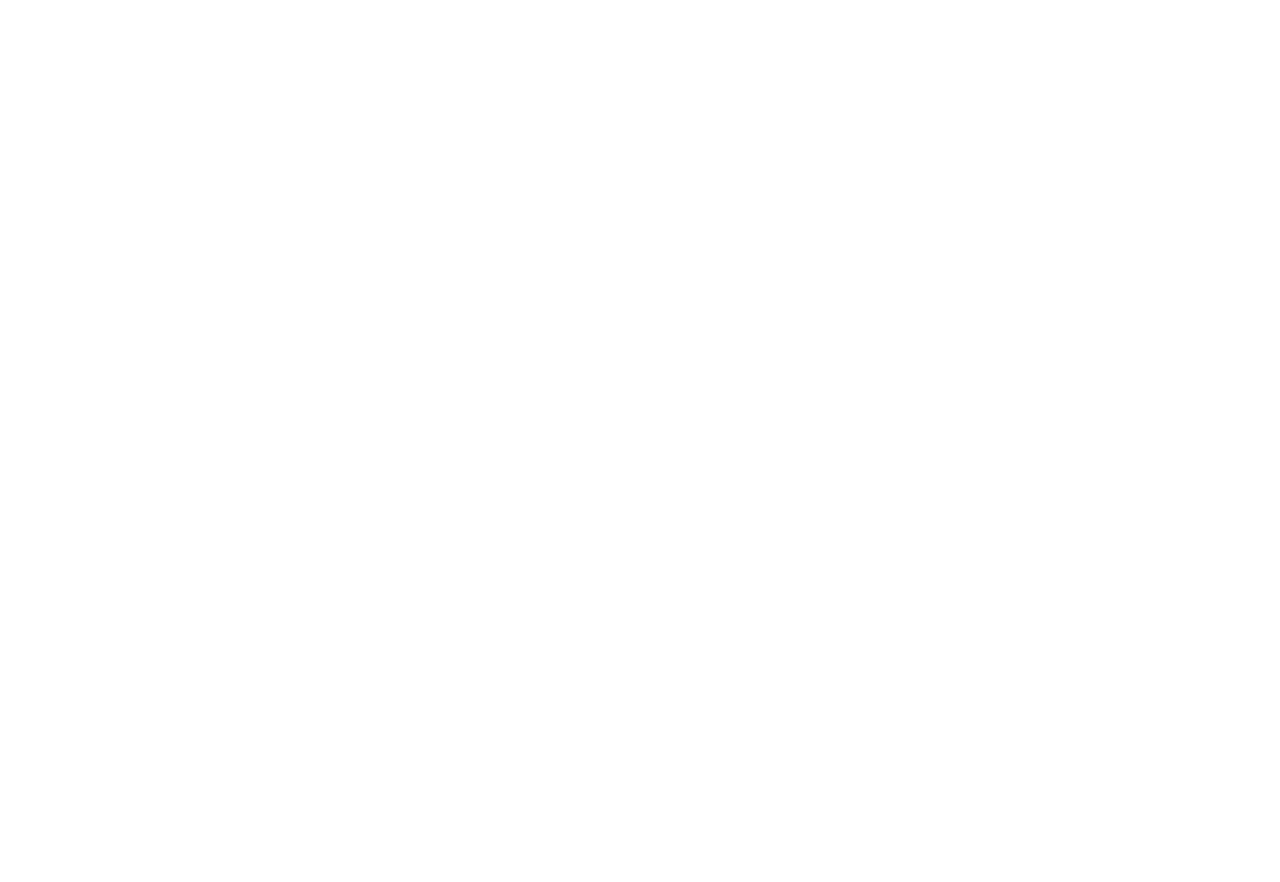
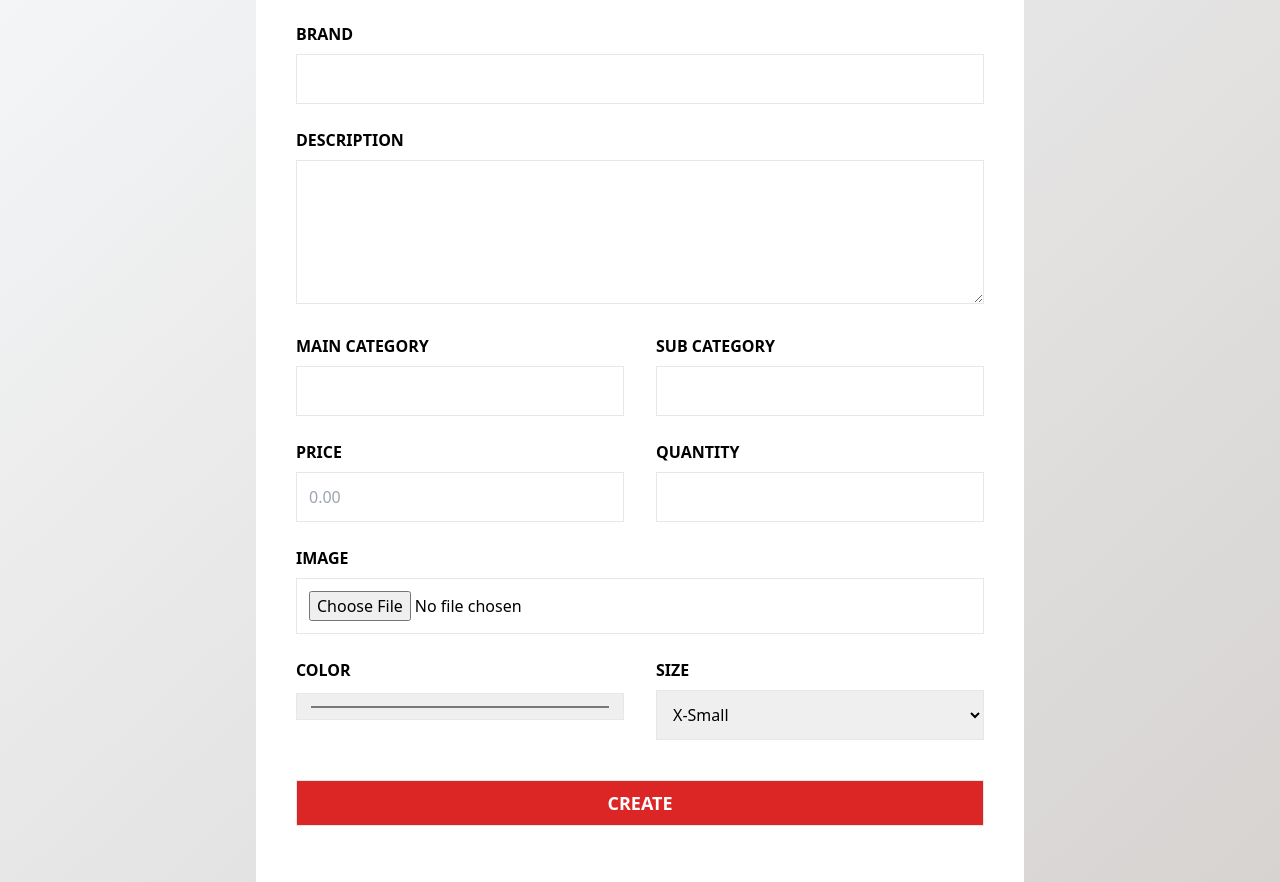
Before and after one commit to jordanruhle/ecommerce, a React (Create React App) app in the folder client/: page /products/create in a window 1280 px wide. Before the commit this address had no page. Shown: the part 300-1182 px from the top of the page. Before the commit the page ends 800 px from the top, so only its background shows below. Built offline with nearby package versions, Linux system fonts and the light colour scheme.

Commit message:
Create one Product page

```diff
--- a/client/src/App.js
+++ b/client/src/App.js
@@ -10,6 +10,7 @@
 import AdminLogin from './views/AdminLogin';
 import AdminOrders from './views/AdminOrders';
 import AdminProducts from './views/AdminProducts';
+import ProductCreateOne from './views/ProductCreateOne';
 
 function App() {
   return (
@@ -23,6 +24,7 @@
         <Route element={<AdminLogin />} path='/admin' />
         <Route element={<AdminOrders />} path='/dashboard/orders' />
         <Route element={<AdminProducts />} path='/dashboard/products' />
+        <Route element={<ProductCreateOne />} path='/products/create' />
         {/* <Route element={<Payment />} path="/payment" />
         <Route element={<Completion />} path="/completion" /> */}
       </Routes>
--- /dev/null
+++ b/client/src/components/ProductForm.jsx
@@ -0,0 +1,115 @@
+import React, { useState } from 'react'
+import RedButton from './RedButton'
+
+const ProductForm = () => {
+
+    const [productInfo, setProductInfo] = useState({
+        name: "",
+        brand: "",
+        description: "",
+        mainCategory: "",
+        subCategory: "",
+        price: 0.00,
+        quantity: 0,
+        images: "",
+        color: "",
+        size: ""
+    })
+
+    const formChangeHandler = (e) => {
+        setProductInfo({
+            ...productInfo,
+            [e.target.name]: e.target.value
+        })
+        console.log(productInfo)
+    }
+
+    return (
+        <div className='max-w-screen-md mx-auto '>
+            <form className='bg-white p-10 ' action="">
+                {/*----------- Product Form ------------ */}
+                <h3 className='text-2xl my-4 uppercase'>New Product Form</h3>
+                <p className=' mb-4 text-zinc-500'>Create a new product.</p>
+
+                {/*---------- Name ---------- */}
+                <div className='mb-6'>
+                    <p className='text-md font-semibold mb-2 uppercase'>Name</p>
+                    <input onChange={(e) => { formChangeHandler(e) }} type="text" name="name" className=' w-full p-3 border' />
+                </div>
+
+                {/*---------- Brand ---------- */}
+                <div className='mb-6'>
+                    <p className='text-md font-semibold mb-2 uppercase'>Brand</p>
+                    <input onChange={(e) => { formChangeHandler(e) }} type="text" name="Brand" className=' w-full p-3 border' />
+                </div>
+
+                {/*---------- Description ---------- */}
+                <div className=' mb-6'>
+                    <p className='text-md font-semibold mb-2 uppercase focus:bg-slate-50'>Description</p>
+                    <textarea onChange={(e) => { formChangeHandler(e) }} type="textarea" name="description" className='h-36 w-full text-start p-3 border ' />
+                </div>
+
+                {/*---------- Main Category ---------- */}
+                <div className="flex">
+                <div className='mb-6 mr-8 w-full'>
+                    <p className='text-md font-semibold mb-2 uppercase'>Main Category</p>
+                    <input onChange={(e) => { formChangeHandler(e) }} type="text" name="Brand" className=' w-full p-3 border' />
+                </div>
+
+                {/*---------- Sub Category ---------- */}
+                <div className='mb-6 w-full'>
+                    <p className='text-md font-semibold mb-2 uppercase'>Sub Category</p>
+                    <input onChange={(e) => { formChangeHandler(e) }} type="text" name="subCategory" className=' w-full p-3 border' />
+                </div>
+                </div>
+
+                {/*---------- Price ---------- */}
+                <div className="flex">
+                <div className='mb-6 mr-8 w-full'>
+                    <p className='text-md font-semibold mb-2 uppercase'>Price</p>
+                    <input onChange={(e) => { formChangeHandler(e) }} type="text" pattern="[0-9]+([.][0-9]{2})?" placeholder='0.00' name="price" className='w-full p-3 border' />
+                </div>
+
+                {/*---------- Quantity ---------- */}
+                <div className='mb-6 w-full'>
+                    <p className='text-md font-semibold mb-2 uppercase'>Quantity</p>
+                    <input onChange={(e) => { formChangeHandler(e) }} type="number" name="quantity" className=' w-full p-3 border' />
+                </div>
+                </div>
+
+                {/*---------- Image ---------- */}
+                <div className='mb-6'>
+                    <p className='text-md font-semibold mb-2 uppercase'>Image</p>
+                    <input onChange={(e) => { formChangeHandler(e) }} type="file" name="image" className=' w-full p-3 border' />
+                </div>
+
+                {/*---------- Color ---------- */}
+                <div className="flex">
+                <div className='mb-6 mr-8 w-full'>
+                    <p className='text-md font-semibold mb-2 uppercase'>Color</p>
+                    <input onChange={(e) => { formChangeHandler(e) }} type="color" name="color" className=' w-full p-3 border' />
+                </div>
+
+                {/*---------- Size ---------- */}
+                <div className='mb-6 w-full'>
+                    <p className='text-md font-semibold mb-2 uppercase' >Size</p>
+                    <select onChange={(e) => { formChangeHandler(e) }} name="size" className=' w-full p-3 border' >
+                        <option value="xsm">X-Small</option>
+                        <option value="sm">Small</option>
+                        <option value="med">Medium</option>
+                        <option value="Lg">Large</option>
+                        <option value="XL">X-Large</option>
+                        <option value="XXL">2X-Large</option>
+                    </select>
+                </div>
+
+                </div>
+                <RedButton buttonText="Create" />
+
+
+            </form>
+        </div>
+    )
+}
+
+export default ProductForm
--- a/client/src/views/AdminLogin.jsx
+++ b/client/src/views/AdminLogin.jsx
@@ -21,7 +21,7 @@
     <div>
       <CheckoutNav />
       <div className='mx-auto bg-gradient-to-br from-slate-50 to-stone-300 h-screen'>
-        <form className='max-w-screen-md mx-auto bg-white p-10 ' action="/admins/dashboard">
+        <form className='max-w-screen-md mx-auto bg-white p-10 ' action="/dashboard/orders">
           <h3 className='text-2xl my-4 uppercase'>Admin Login</h3>
           {/*---------- Email ---------- */}
           <div className='mb-6'>
--- /dev/null
+++ b/client/src/views/ProductCreateOne.jsx
@@ -0,0 +1,14 @@
+import React from 'react'
+import AdminNavBar from '../components/AdminNavBar'
+import ProductForm from '../components/ProductForm'
+
+const ProductCreateOne = () => {
+  return (
+    <div className='bg-gradient-to-br from-slate-50 to-stone-300 min-h-screen'>
+        <AdminNavBar />
+        <ProductForm />
+    </div>
+  )
+}
+
+export default ProductCreateOne
```
